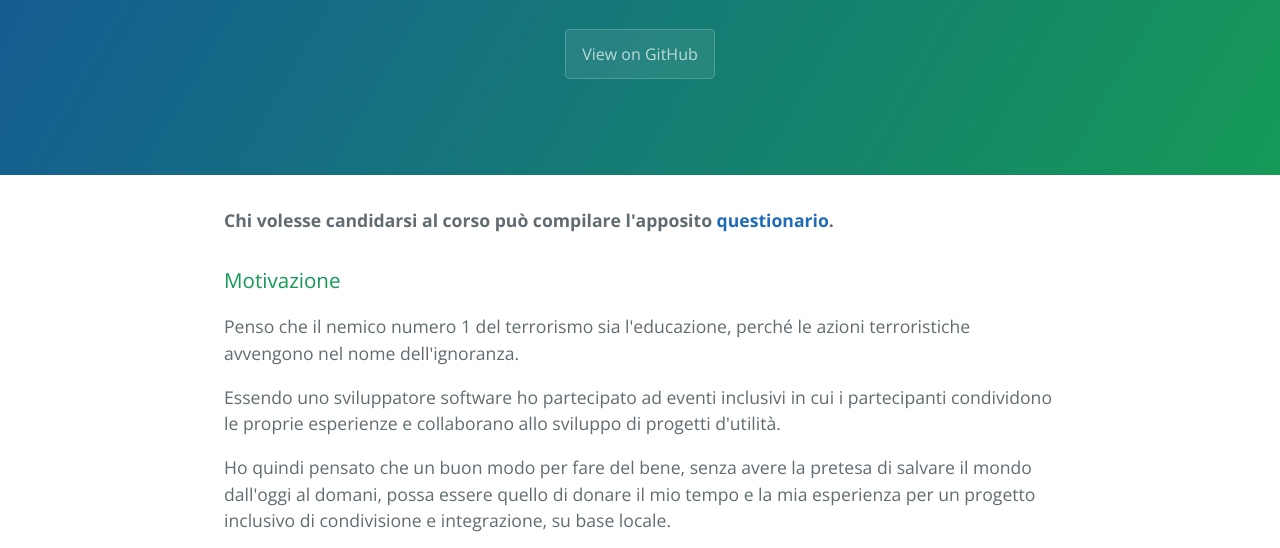
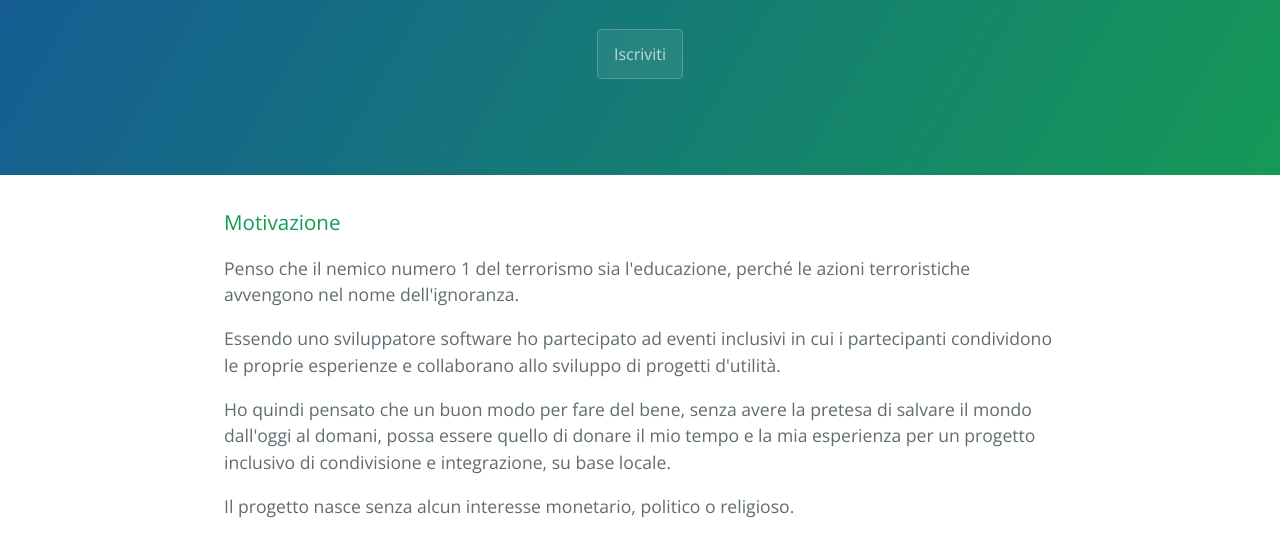
Before and after one commit to olistik/ruby-bridge, a plain HTML site: page index.html in a window 1280 px wide. Shown: the part 238-786 px from the top of the page. Drawn offline with nearby package versions, Linux system fonts and the light colour scheme.

Commit message:
Update index.html

```diff
--- a/index.html
+++ b/index.html
@@ -13,14 +13,10 @@
     <section class="page-header">
       <h1 class="project-name">Ruby Bridge</h1>
       <h2 class="project-tagline">Ruby Bridge è un progetto che promuove l&#39;integrazione delle comunità locali tramite l&#39;insegnamento di Ruby e delle tecnologie del Web.</h2>
-      <a href="https://github.com/olistik/ruby-bridge" class="btn">View on GitHub</a>
+      <a href="http://goo.gl/forms/GC6Bho8GmW" class="btn">Iscriviti</a>
     </section>
 
     <section class="main-content">
-
-      <strong>
-        Chi volesse candidarsi al corso può compilare l'apposito <a href="http://goo.gl/forms/GC6Bho8GmW" target="_blank">questionario</a>.
-      </strong>
 
       <h3>Motivazione</h3>
 
```
